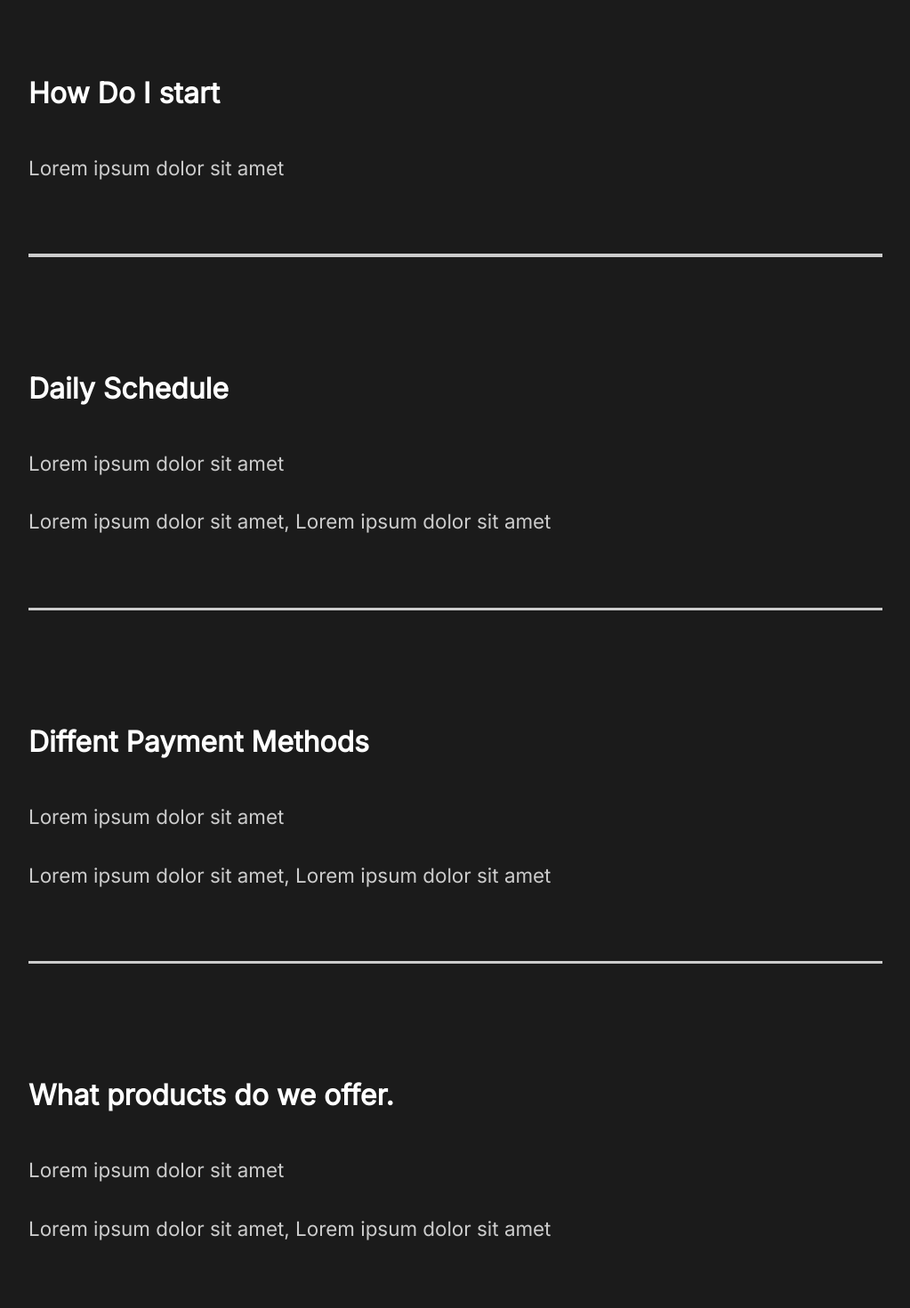
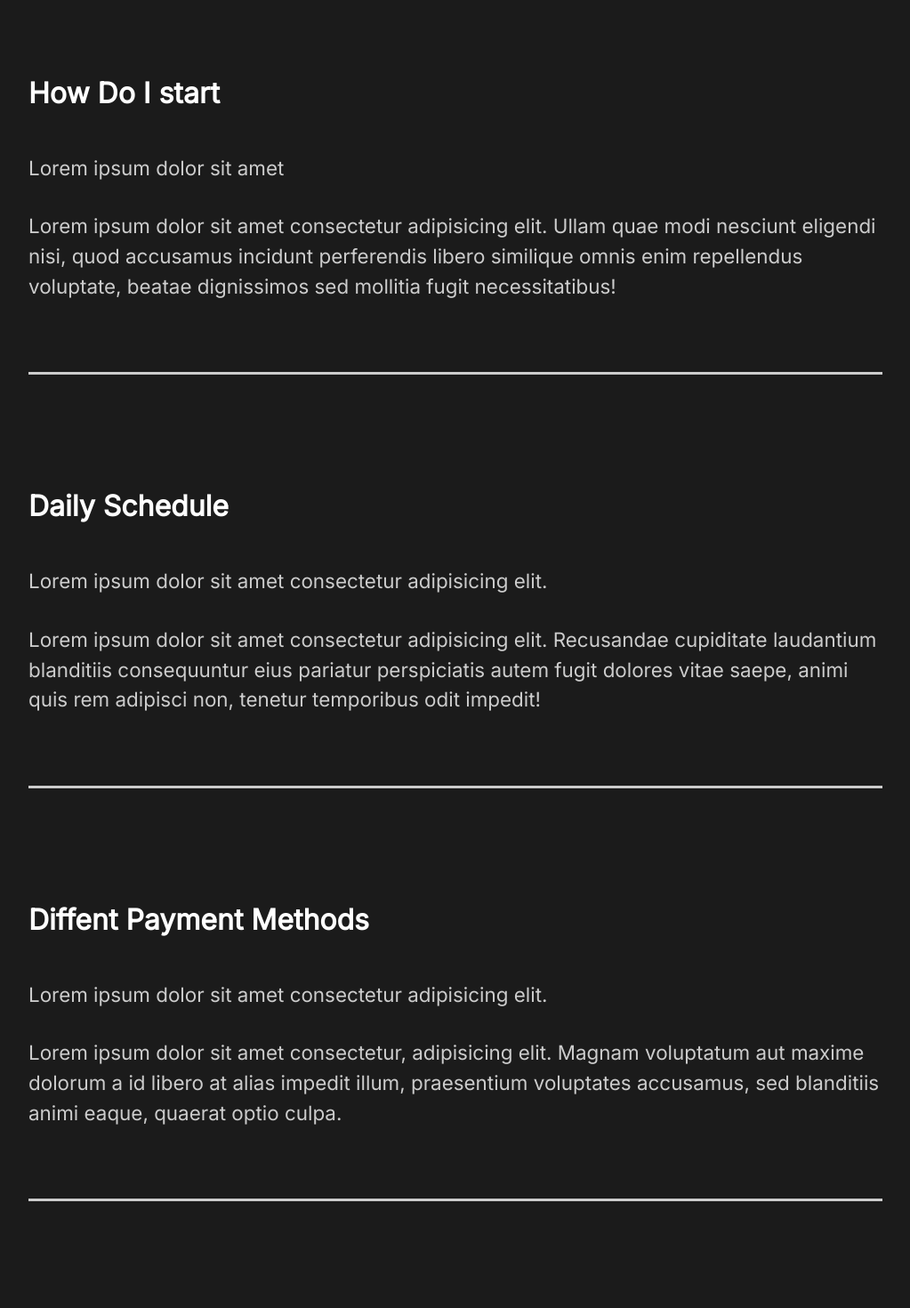
Before and after one commit to Mankge/capture-build, a React (Create React App) app: page / in a window 1280 px wide. Shown: the part 2380-3850 px from the top of the page at 89% size, without its empty margins (128-1151 px from the left). Built offline with nearby package versions, Linux system fonts and the light colour scheme.

Commit message:
Reusable Components

```diff
--- a/src/components/FaqSection.js
+++ b/src/components/FaqSection.js
@@ -1,45 +1,64 @@
 import styled from "styled-components";
-import { useState } from "react";
 import { About } from "../styles";
+import Toggle from "./Toggle";
 
 const FaqSection = () => {
-  const [faqToggle, setFaqToggle] = useState(false);
   return (
     <Faq className="faq">
       <h2>
         Any Questions <span>FAG</span>
       </h2>
-      <div onClick={() => setFaqToggle(!faqToggle)} className="question">
-        <h4>How Do I start</h4>
-        <div className="answer">
-          <p>Lorem ipsum dolor sit amet</p>
-          {faqToggle && (
-            <p>Lorem ipsum dolor sit amet, Lorem ipsum dolor sit amet</p>
-          )}
+      <Toggle>
+        <div className="question">
+          <h4>How Do I start</h4>
+          <div className="answer">
+            <p>Lorem ipsum dolor sit amet</p>
+            <p>
+              Lorem ipsum dolor sit amet consectetur adipisicing elit. Ullam
+              quae modi nesciunt eligendi nisi, quod accusamus incidunt
+              perferendis libero similique omnis enim repellendus voluptate,
+              beatae dignissimos sed mollitia fugit necessitatibus!
+            </p>
+          </div>
+          <div className="faq-line"></div>
         </div>
-        <div className="faq-line"></div>
-      </div>
+      </Toggle>
       <div className="question">
         <h4>Daily Schedule</h4>
         <div className="answer">
-          <p>Lorem ipsum dolor sit amet</p>
-          <p>Lorem ipsum dolor sit amet, Lorem ipsum dolor sit amet</p>
+          <p>Lorem ipsum dolor sit amet consectetur adipisicing elit.</p>
+          <p>
+            Lorem ipsum dolor sit amet consectetur adipisicing elit. Recusandae
+            cupiditate laudantium blanditiis consequuntur eius pariatur
+            perspiciatis autem fugit dolores vitae saepe, animi quis rem
+            adipisci non, tenetur temporibus odit impedit!
+          </p>
         </div>
         <div className="faq-line"></div>
       </div>
       <div className="question">
         <h4>Diffent Payment Methods</h4>
         <div className="answer">
-          <p>Lorem ipsum dolor sit amet</p>
-          <p>Lorem ipsum dolor sit amet, Lorem ipsum dolor sit amet</p>
+          <p>Lorem ipsum dolor sit amet consectetur adipisicing elit.</p>
+          <p>
+            Lorem ipsum dolor sit amet consectetur, adipisicing elit. Magnam
+            voluptatum aut maxime dolorum a id libero at alias impedit illum,
+            praesentium voluptates accusamus, sed blanditiis animi eaque,
+            quaerat optio culpa.
+          </p>
         </div>
         <div className="faq-line"></div>
       </div>
       <div className="question">
         <h4>What products do we offer.</h4>
         <div className="answer">
-          <p>Lorem ipsum dolor sit amet</p>
-          <p>Lorem ipsum dolor sit amet, Lorem ipsum dolor sit amet</p>
+          <p>Lorem ipsum dolor sit amet consectetur adipisicing elit.</p>
+          <p>
+            Lorem ipsum dolor sit amet, consectetur adipisicing elit. Distinctio
+            quidem incidunt harum deserunt eum adipisci fuga porro quos ullam
+            neque! Molestias exercitationem alias odit doloribus, odio veniam
+            natus accusantium laudantium?
+          </p>
         </div>
         <div className="faq-line"></div>
       </div>
--- /dev/null
+++ b/src/components/Toggle.js
@@ -0,0 +1,8 @@
+import { useState } from "react";
+
+const Toggle = ({ children }) => {
+  const [toggle, setToggle] = useState(true);
+  return <div onClick={() => setToggle(!toggle)}>{toggle ? children : ""}</div>;
+};
+
+export default Toggle;
```
